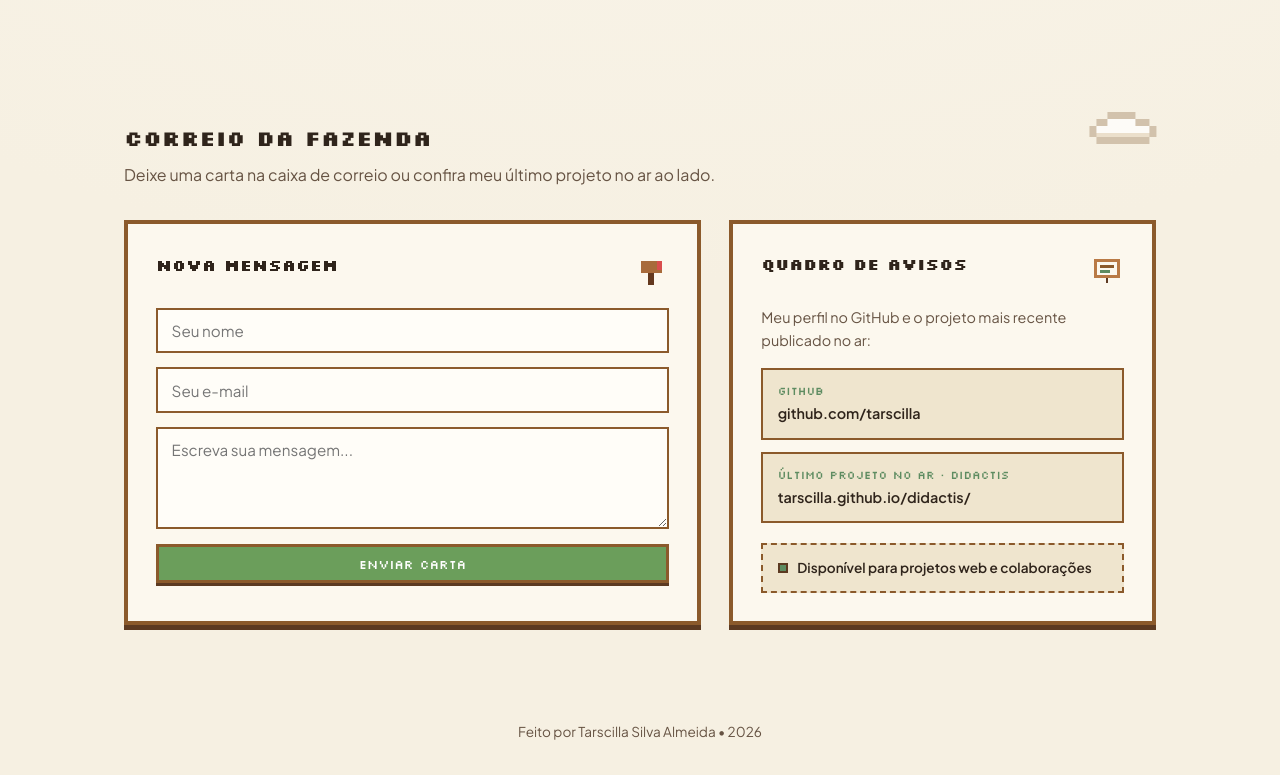
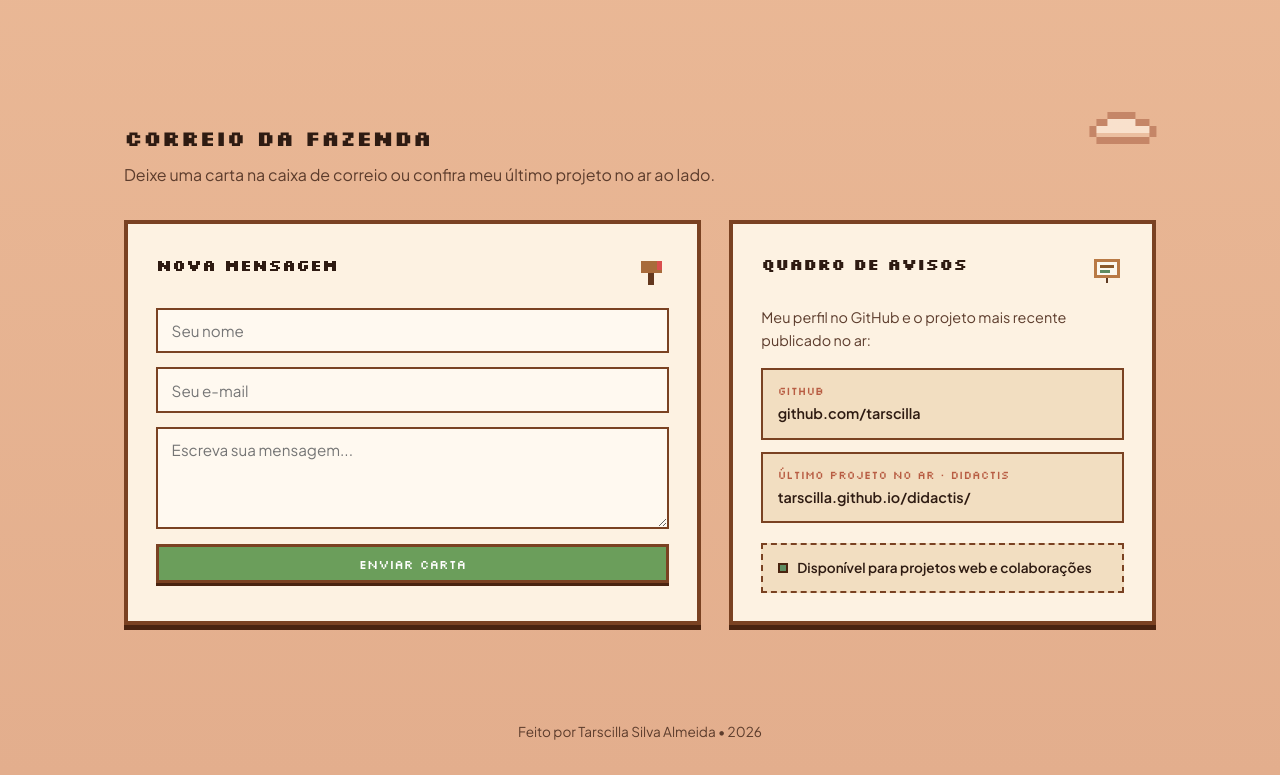
Before and after one commit to tarscilla/stardew-portfolio, a React (Vite) app: page / in a window 1280 px wide. Shown: the part 2018-2793 px from the top of the page. Built offline with nearby package versions, Linux system fonts and the light colour scheme; no server answers.

Commit message:
feat: enable automatic time-based theme switching (day, dusk, night)

```diff
--- a/src/App.jsx
+++ b/src/App.jsx
@@ -13,6 +13,13 @@ const THEME_NAMES = {
   night: 'Clima: Noite'
 };
 
+function getThemeByCurrentTime() {
+  const hour = new Date().getHours();
+  if (hour >= 6 && hour < 17) return 0;
+  if (hour >= 17 && hour < 19) return 1;
+  return 2;
+}
+
 const CONTACT_EMAIL = 'almeidatarscilla@gmail.com';
 
 const FALLBACK_LIVE_PROJECTS = PROJECTS.filter((p) => p.liveUrl)
@@ -25,11 +32,19 @@ const FALLBACK_LIVE_PROJECTS = PROJECTS.filter((p) => p.liveUrl)
 
   export default function App() {
     const [themeIndex, setThemeIndex] = useState(() => {
-    const saved = localStorage.getItem('portfolio-theme-index');
-    if (saved === null) return 0;
-    const parsed = Number(saved);
-    return !Number.isNaN(parsed) && parsed >= 0 && parsed < THEMES.length ? parsed : 0;
+      try {
+        const manualChoice = sessionStorage.getItem('portfolio-manual-theme');
+        if (manualChoice !== null) {
+          const parsed = Number(manualChoice);
+          if (!Number.isNaN(parsed) && parsed >= 0 && parsed < THEMES.length) {
+            return parsed;
+          }
+        }
+      } catch {
+      }
+      return getThemeByCurrentTime();
     });
+
     const [selectedProject, setSelectedProject] = useState(null);
     const [activeSkill, setActiveSkill] = useState(SKILLS[0]);
     const [liveProjects, setLiveProjects] = useState(FALLBACK_LIVE_PROJECTS);
@@ -40,9 +55,8 @@ export default function App() {
     const currentTheme = THEMES[themeIndex];
 
     useEffect(() => {
-    localStorage.setItem('portfolio-theme-index', String(themeIndex));
       document.documentElement.setAttribute('data-theme', currentTheme);
-  }, [themeIndex, currentTheme]);
+    }, [currentTheme]);
 
     useEffect(() => {
       fetch('https://api.github.com/users/tarscilla/repos?sort=updated&per_page=12')
@@ -69,7 +83,14 @@ export default function App() {
     }, []);
 
     const cycleTheme = () => {
-    setThemeIndex((prev) => (prev + 1) % THEMES.length);
+      setThemeIndex((prev) => {
+        const next = (prev + 1) % THEMES.length;
+        try {
+          sessionStorage.setItem('portfolio-manual-theme', String(next));
+        } catch {
+        }
+        return next;
+      });
     };
 
   const scrollToSection = (sectionId) => {
```
Lines whose indentation alone changed are shown as unchanged.
